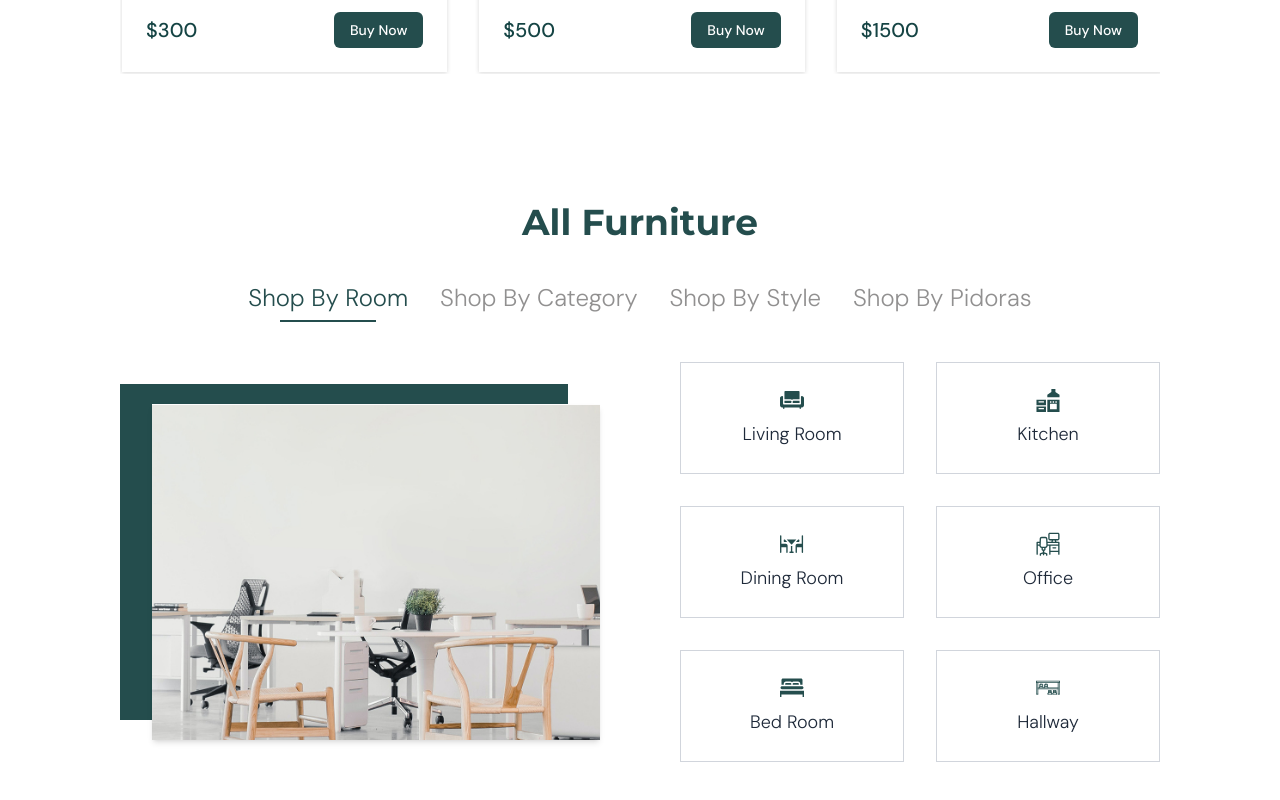
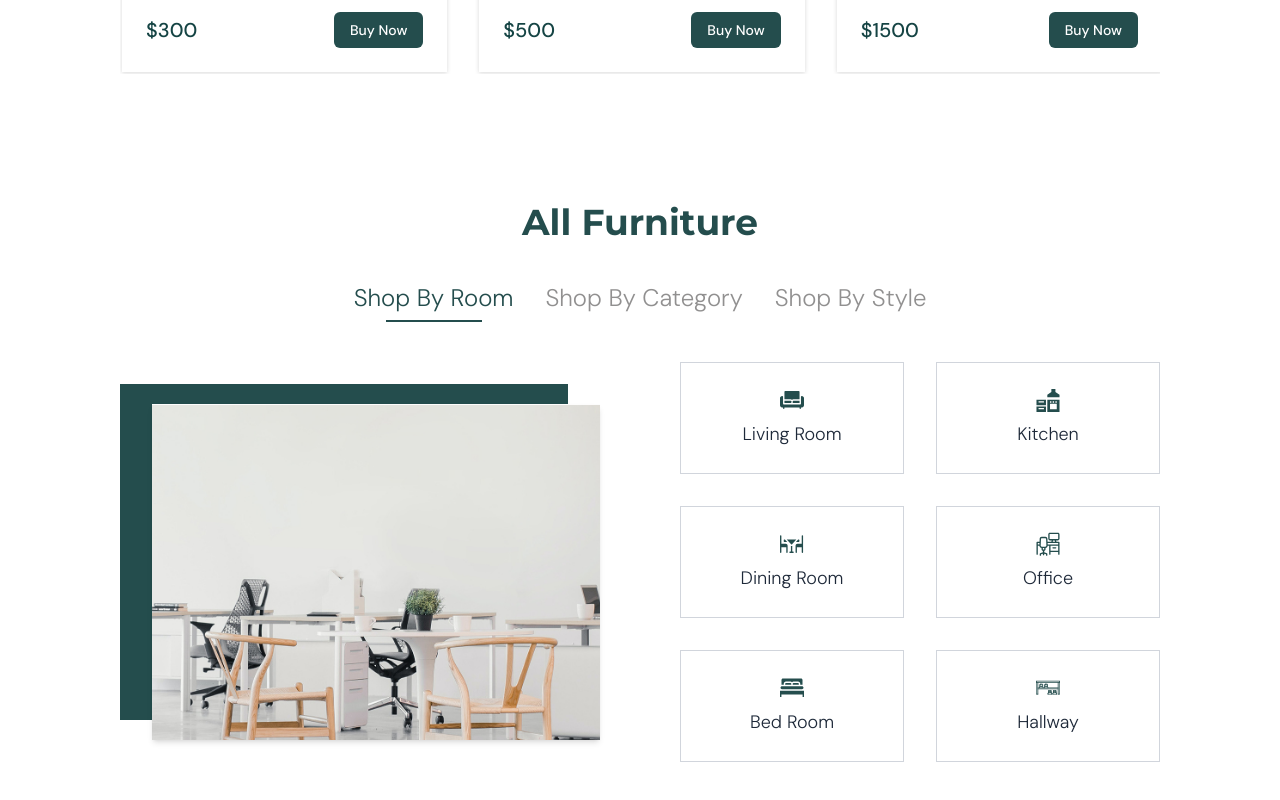
Before and after one commit to imflawlezz/dudeshape-landing, a Next.js app: page / in a window 1280 px wide. Shown: the part 2414-3214 px from the top of the page. Built offline with nearby package versions, Linux system fonts and the light colour scheme.

Commit message:
fix: remove "wrong" tab

```diff
--- a/src/components/sections/AllFurniture.tsx
+++ b/src/components/sections/AllFurniture.tsx
@@ -14,7 +14,6 @@ const TABS = [
     { id: 'room', label: 'Shop By Room' },
     { id: 'category', label: 'Shop By Category' },
     { id: 'style', label: 'Shop By Style' },
-    { id: 'shfdk', label: 'Shop By Pidoras' },
 ];
 
 const TAB_CONTENT = {
```
